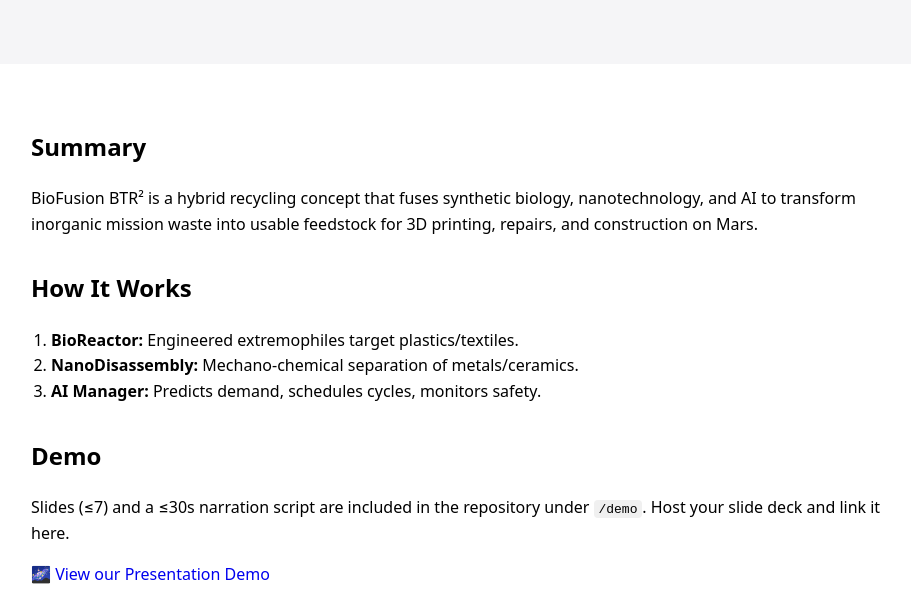
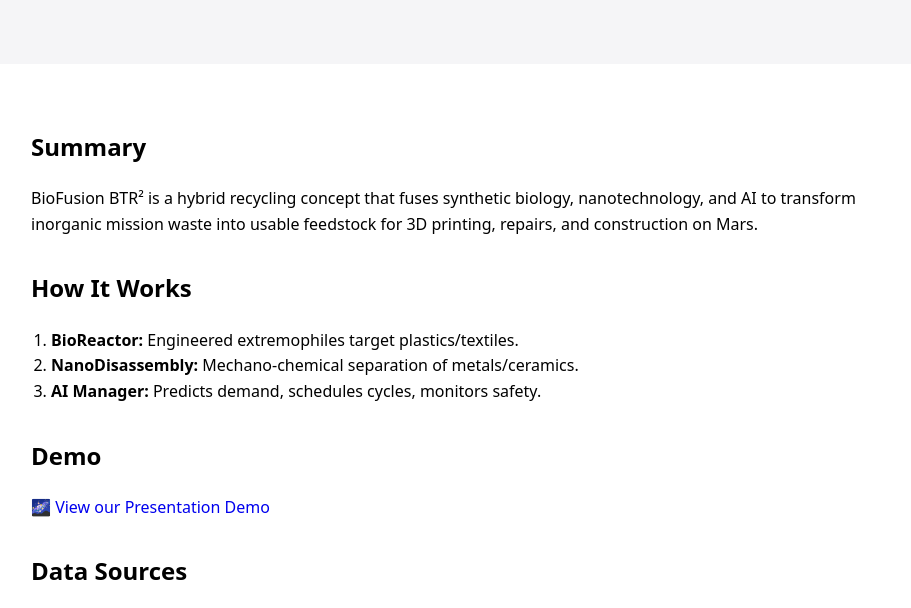
Before and after one commit to shouqalbraiki/BioFusion-BTR2, a plain HTML site: page index.html in a window 1280 px wide. Shown: the part 144-752 px from the top of the page, without its empty margins (175-1086 px from the left). Drawn offline with Linux system fonts and the light colour scheme.

Commit message:
Update index.html

```diff
--- a/index.html
+++ b/index.html
@@ -29,18 +29,15 @@
       </ol>
     </section>
 
-  <section>
+<section>
   <h2>Demo</h2>
-  <p>
-    Slides (≤7) and a ≤30s narration script are included in the repository under <code>/demo</code>.
-    Host your slide deck and link it here.
-  </p>
   <p>
     <a href="https://drive.google.com/file/d/1RfJ0D8JyFawTt0P6JAXmgB9GERyEnv-L/view?usp=share_link" target="_blank">
       🌌 View our Presentation Demo
     </a>
   </p>
 </section>
+
 
 <section>
   <h2>Data Sources</h2>
```
